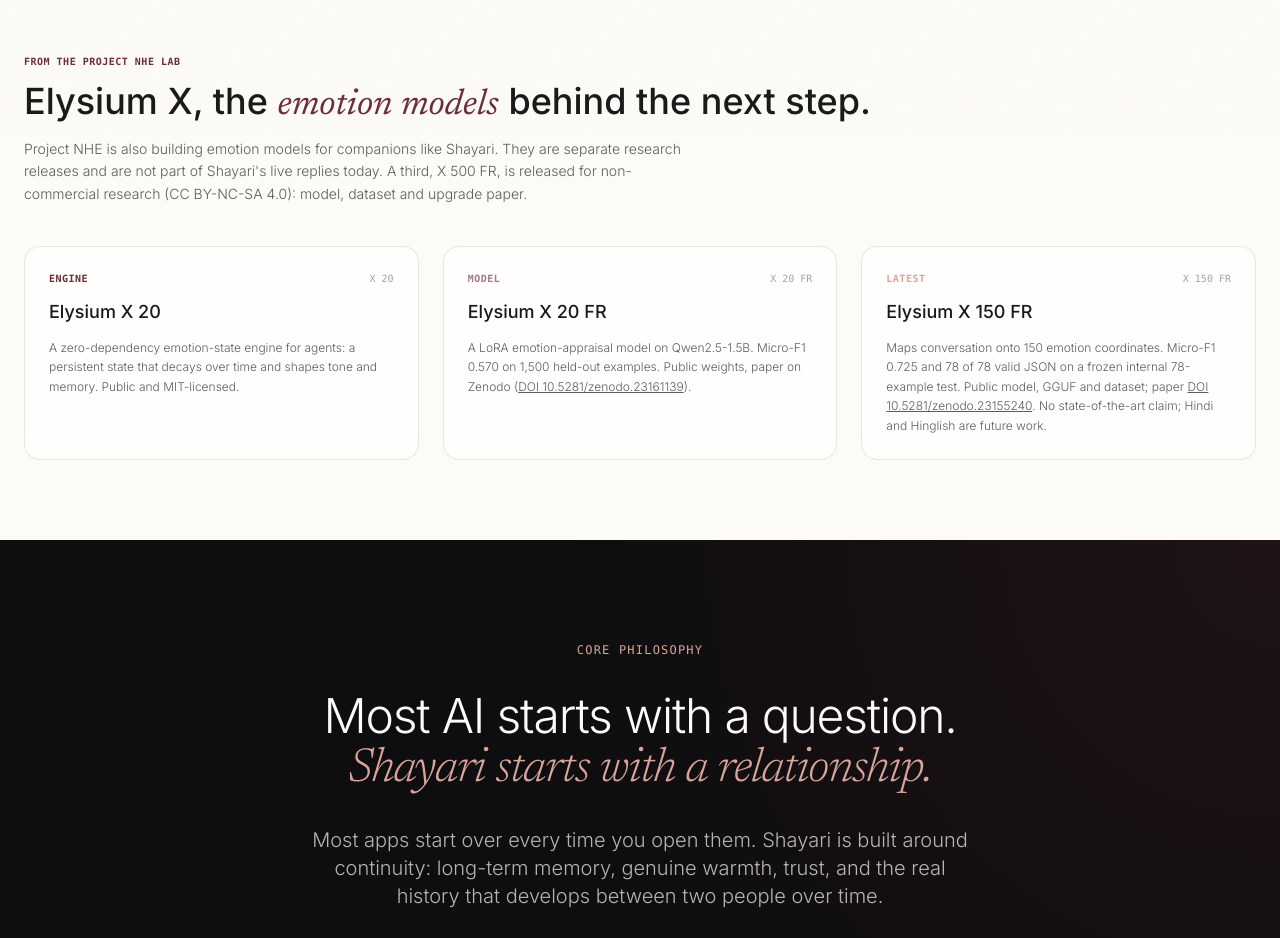
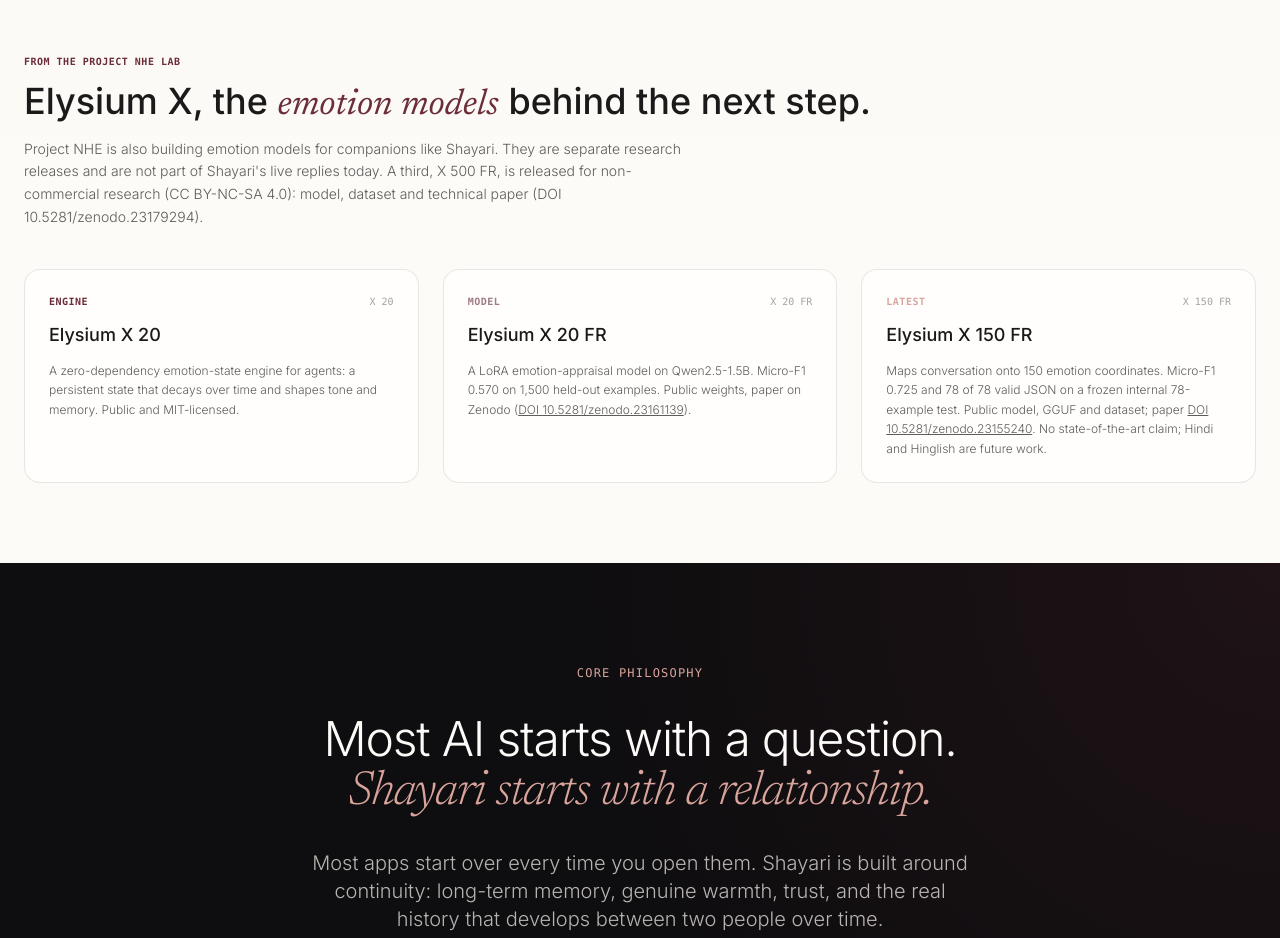
Before and after one commit to itsppm76/shayari-web, a plain HTML site: page index.html in a window 1280 px wide. Shown: the part 1800-2738 px from the top of the page. Drawn offline with nearby package versions, Linux system fonts and the light colour scheme.

Commit message:
Elysium X 500 FR: link technical paper and DOI 10.5281/zenodo.23179294

```diff
--- a/index.html
+++ b/index.html
@@ -670,7 +670,7 @@
             <div class="space-y-3 reveal">
                 <div class="text-[10px] font-mono text-burgundy uppercase tracking-wider font-bold">From the Project NHE lab</div>
                 <h2 class="text-3xl md:text-4xl font-medium text-charcoal">Elysium X, the <span class="font-serif-italic text-burgundy">emotion models</span> behind the next step.</h2>
-                <p class="text-sm text-charcoal/70 leading-relaxed font-light max-w-2xl">Project NHE is also building emotion models for companions like Shayari. They are separate research releases and are not part of Shayari's live replies today. A third, X 500 FR, is released for non-commercial research (CC BY-NC-SA 4.0): <a href="https://huggingface.co/open-nhe/Elysium-X-500-FR" target="_blank" rel="noopener">model</a>, <a href="https://huggingface.co/datasets/open-nhe/elysium-x-500-fr-dataset" target="_blank" rel="noopener">dataset</a> and <a href="https://huggingface.co/spaces/open-nhe/Elysium-X-500-FR-Paper/resolve/main/Elysium_X_500_FR_public_data_upgrade.pdf" target="_blank" rel="noopener">upgrade paper</a>.</p>
+                <p class="text-sm text-charcoal/70 leading-relaxed font-light max-w-2xl">Project NHE is also building emotion models for companions like Shayari. They are separate research releases and are not part of Shayari's live replies today. A third, X 500 FR, is released for non-commercial research (CC BY-NC-SA 4.0): <a href="https://huggingface.co/open-nhe/Elysium-X-500-FR" target="_blank" rel="noopener">model</a>, <a href="https://huggingface.co/datasets/open-nhe/elysium-x-500-fr-dataset" target="_blank" rel="noopener">dataset</a> and <a href="https://huggingface.co/spaces/open-nhe/Elysium-X-500-FR-Paper/resolve/main/Elysium_X_500_FR_continued_training.pdf" target="_blank" rel="noopener">technical paper</a> (<a href="https://doi.org/10.5281/zenodo.23179294" target="_blank" rel="noopener">DOI 10.5281/zenodo.23179294</a>).</p>
             </div>
             <div class="grid grid-cols-1 md:grid-cols-3 gap-6">
                 <div class="tilt-card glass-card-light p-6 rounded-2xl border border-charcoal/10 space-y-3 relative overflow-hidden group hover:border-burgundy/30 reveal reveal-delay-0">
```
